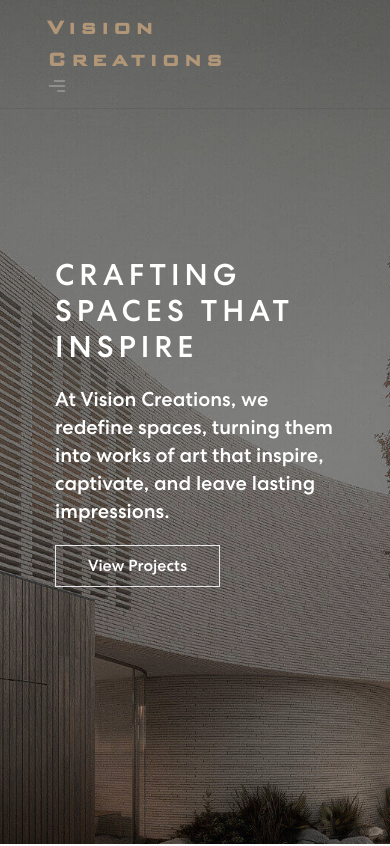
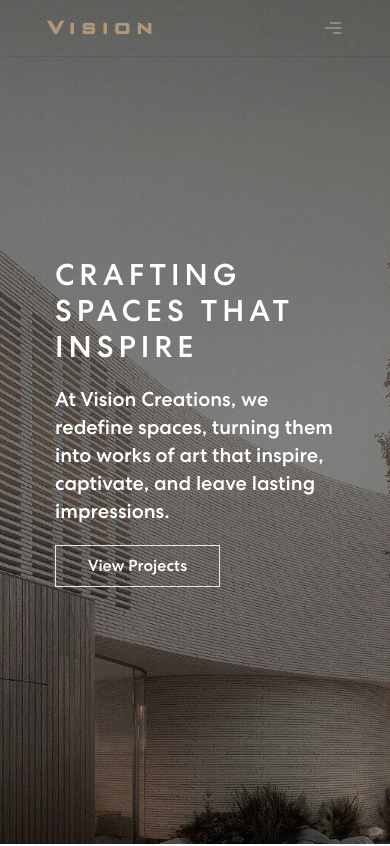
Before and after one commit to alarhoo/vivrdh-vision-frontend, a Next.js app: page / in a window 390 px wide. Shown: the top 846 px of the page. Built offline with nearby package versions, Linux system fonts and the light colour scheme; no server answers; what tw-elements would draw is missing.

Commit message:
logo fix

```diff
--- a/src/components/shared/Header.tsx
+++ b/src/components/shared/Header.tsx
@@ -39,7 +39,7 @@
         <div className='w-[inherit] mx-auto flex flex-wrap items-center justify-between p-3'>
           <Link href='/'>
             <h1 className={`text-2xl lg:text-4xl ${textColor} logo-text logo-color font-bold tracking-[5px]`}>
-              Vision Creations
+              Vision <span className='hidden md:inline-block'>Creations</span>
             </h1>
             {/* <Image src='/images/logo.jpg' width={200} height={40} alt='Vision Logo' priority={true} /> */}
           </Link>
```
